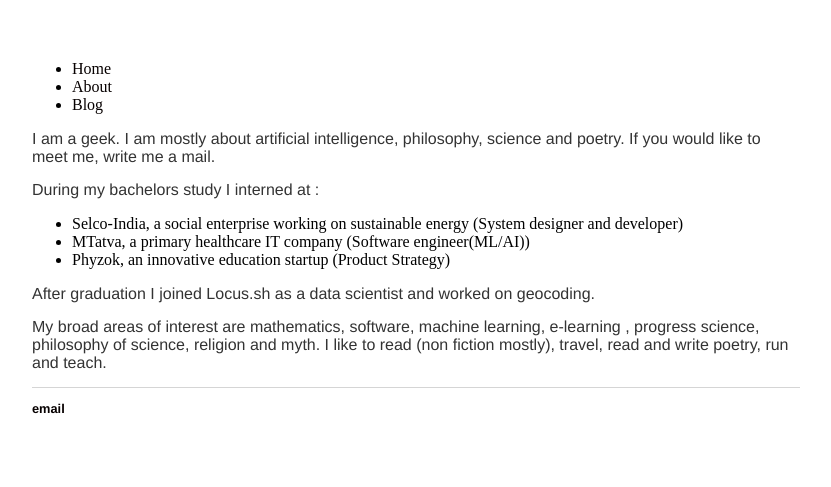
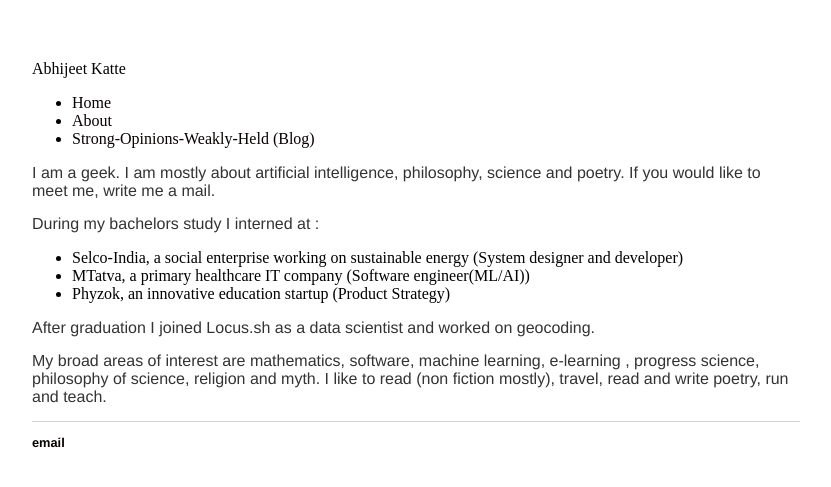
Before and after one commit to AbhiK24/abhik24.github.io, a Jekyll site: the page built from about/index.html, in a window 1280 px wide. Shown: the top 487 px of the page, without its empty margins (224-1055 px from the left). Built offline with Jekyll 4.4.1, drawn with Linux system fonts in a browser that asks for light colours.

Commit message:
Update default.html

```diff
--- a/_layouts/default.html
+++ b/_layouts/default.html
@@ -7,12 +7,13 @@
 
 		</head>
 		<body>
-
+			<span class="title">Abhijeet Katte</span>
 			<div class="vertical-menu">
 	    		<ul>
 	        		<li><a href="/">Home</a></li>
 				<li><a href="/about">About</a></li>
-	        		<li><a href="/blog">Blog</a></li>
+	        		<li><a href="/blog">Strong-Opinions-Weakly-Held (Blog)</a></li>
+
 	    		</ul>
 			</div>
 
```
